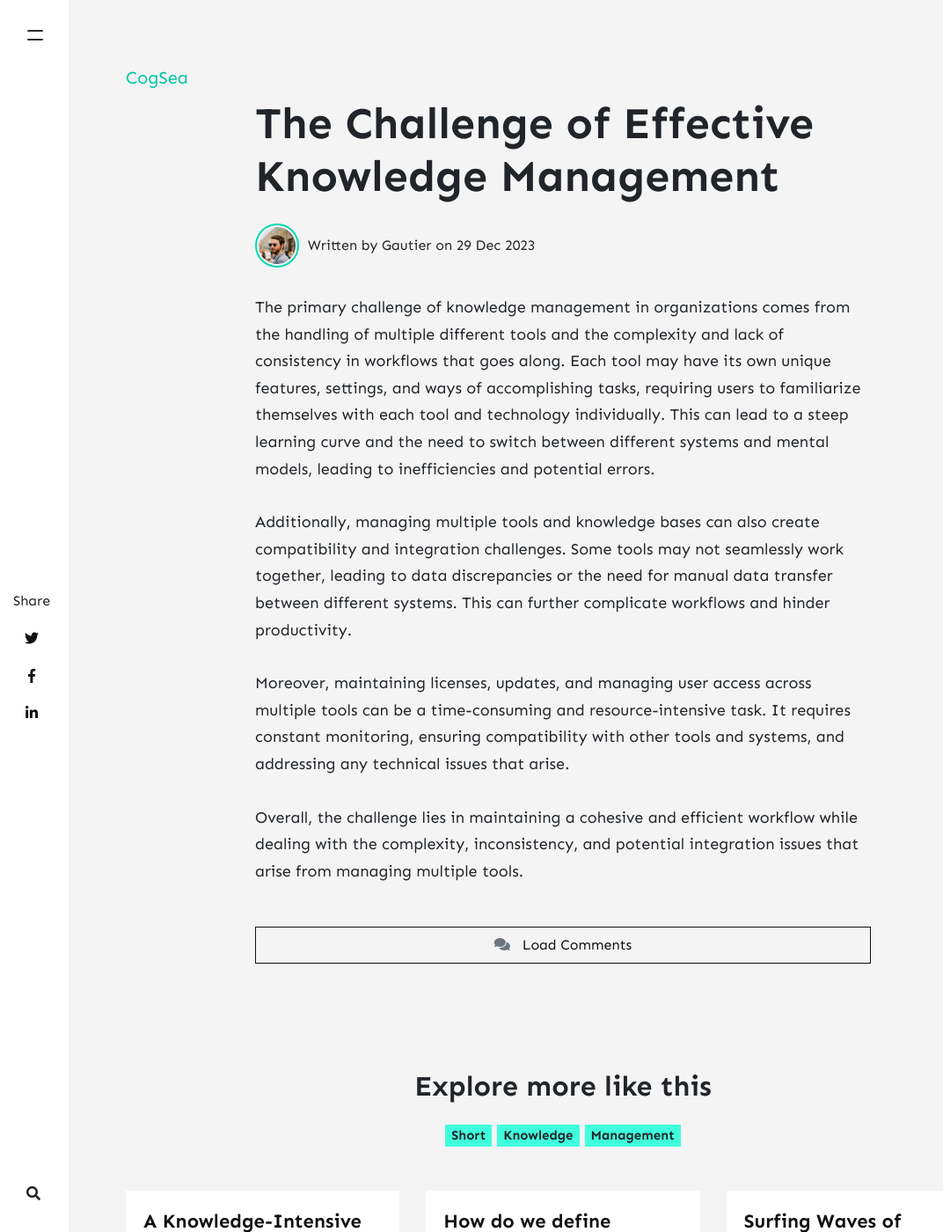
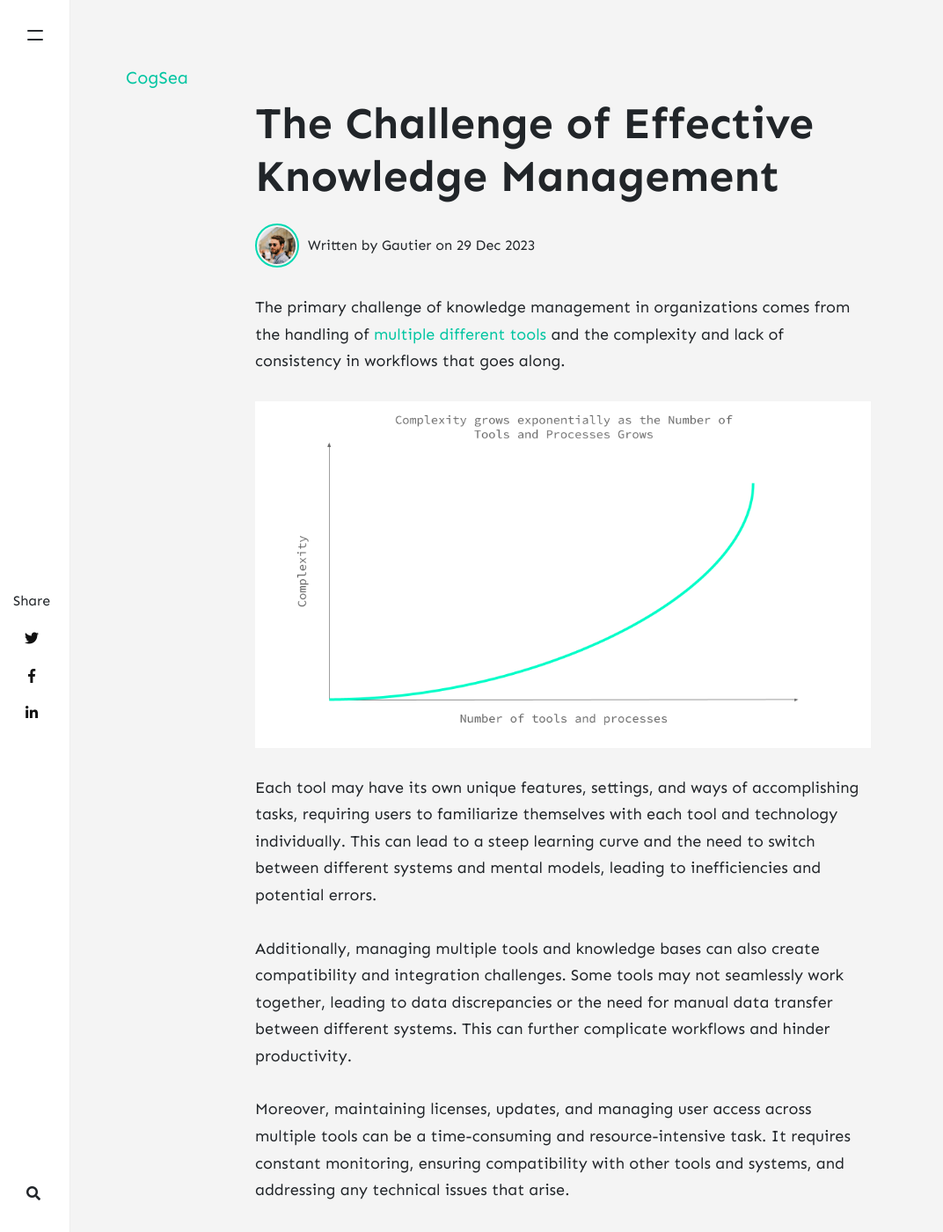
Before and after one commit to cogsea/cogsea.github.io, a Jekyll site: the page built from _posts/2023-12-29-knowledge-management-challenge.md, in a window 1280 px wide and 1400 px high. Shown: the whole window at 88% size, without its empty margins (0-1072 px from the left). Built offline with Jekyll 4.4.1, drawn with Linux system fonts in a browser that asks for light colours; nearby versions of some CDN libraries; comment, search, counter and statistics services are not loaded; part of the change alters nothing that is shown.

Commit message:
Adds img

```diff
--- a/_posts/2023-12-29-knowledge-management-challenge.md
+++ b/_posts/2023-12-29-knowledge-management-challenge.md
@@ -1,7 +1,7 @@
 ---
 title: The Challenge of Effective Knowledge Management
 layout: short
-comments:
+comments: false
 description:
 author: gaut
 categories:
@@ -10,7 +10,10 @@ tags:
   - knowledge
   - management
 ---
-The primary challenge of knowledge management in organizations comes from the handling of multiple different tools and the complexity and lack of consistency in workflows that goes along.
+The primary challenge of knowledge management in organizations comes from the handling of [multiple different tools](/knowledge-management-tools/) and the complexity and lack of consistency in workflows that goes along.
+
+![](/assets/images/complexity-grows-exponentially.png)
+
 Each tool may have its own unique features, settings, and ways of accomplishing tasks, requiring users to familiarize themselves with each tool and technology individually. This can lead to a steep learning curve and the need to switch between different systems and mental models, leading to inefficiencies and potential errors.
 
 Additionally, managing multiple tools and knowledge bases can also create compatibility and integration challenges. Some tools may not seamlessly work together, leading to data discrepancies or the need for manual data transfer between different systems. This can further complicate workflows and hinder productivity.
```
Also changed, not shown: assets/images/complexity-grows-exponentially.png (added).
